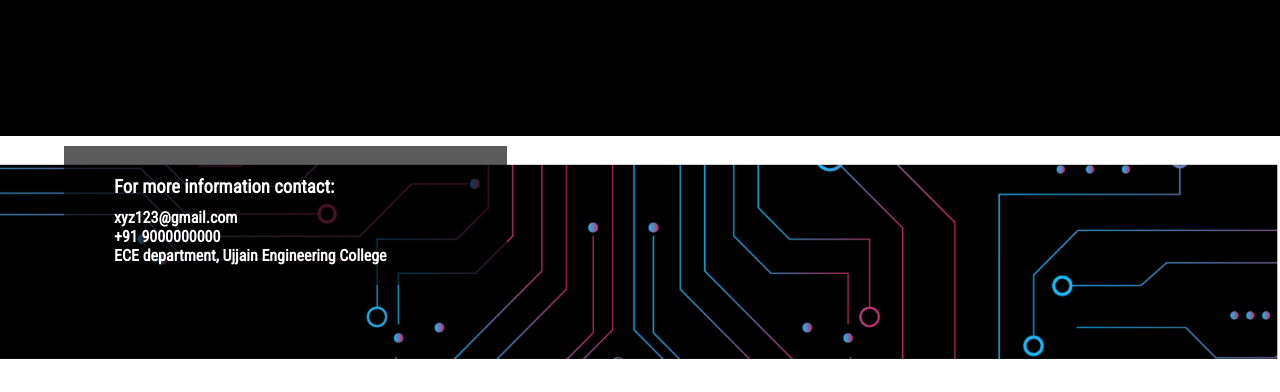
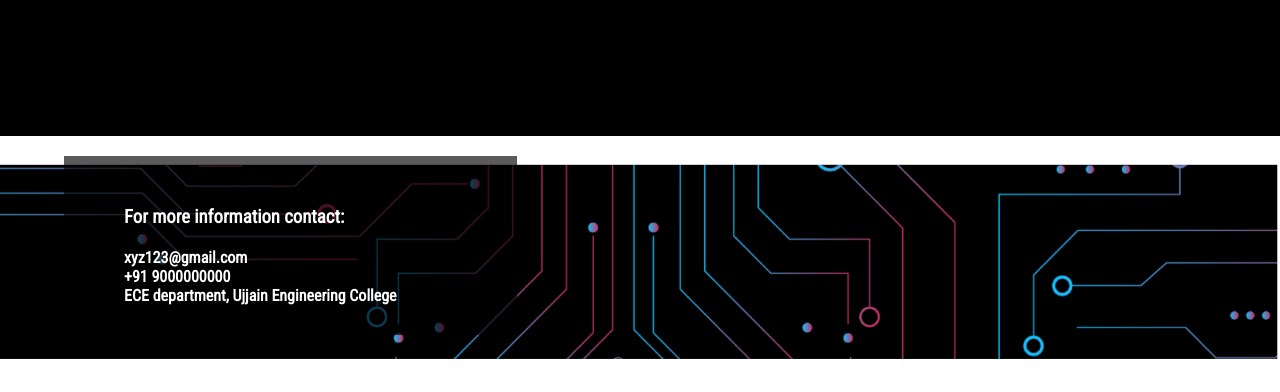
Before and after one commit to shobhitpgupta/ECHO-2023-website, a plain HTML site: page index.html in a window 1280 px wide. Shown: the part 2241-2633 px from the top of the page. Drawn offline with Linux system fonts and the light colour scheme.

Commit message:
style.css

```diff
--- a/style.css
+++ b/style.css
@@ -215,13 +215,13 @@ opacity: 1;
 .info h3, h4 {
     color: white;
     padding-left: 30px;
-    padding-top: 10px;
+    padding-top: 20px;
 }
 .info{
     position: absolute;
     left: 5%;
-    top: 10px;
-    padding: 20px;
+    top: 20px;
+    padding: 30px;
     padding-right: 120px;
     background-color: rgba(0, 0, 0, 0.642);
 }
```
